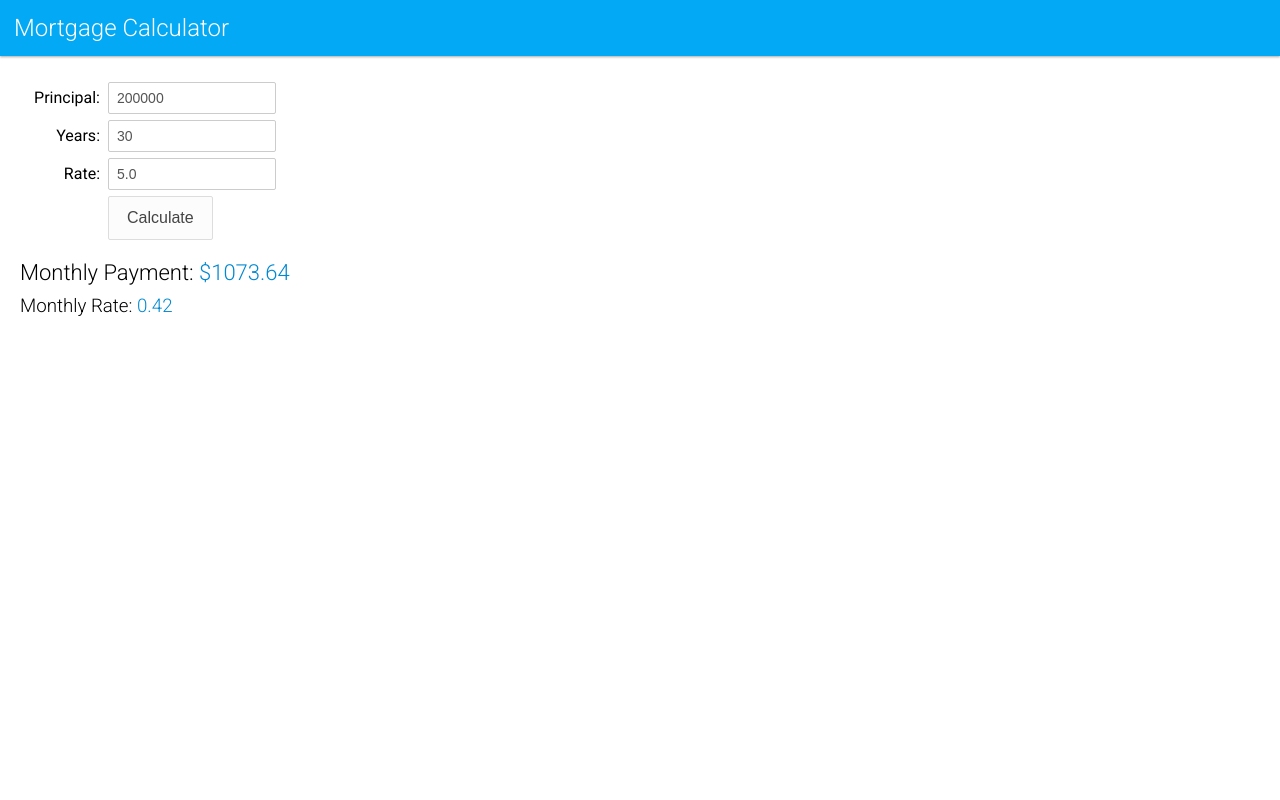
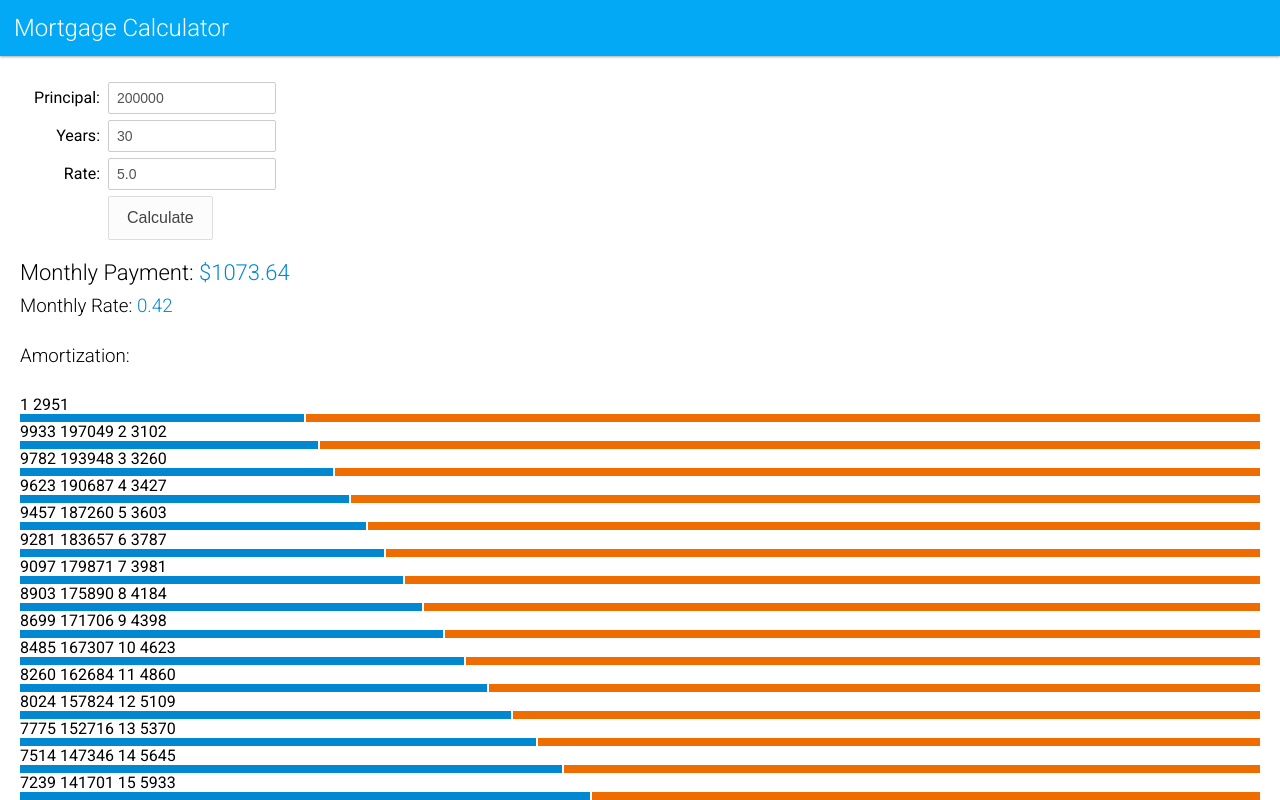
Before and after one commit to xuanlongvts/js-es6, a website built with webpack: page ECMAScript6Tutorial/topics/es6-tutorial-master/index.html in a window 1280 px wide. Both pictures are taken after a click on the button "Calculate". Shown: the top 800 px of the page. Built offline with nearby package versions, Linux system fonts and the light colour scheme.

Commit message:
[ES6] class

```diff
--- a/ECMAScript6Tutorial/topics/es6-tutorial-master/index.html
+++ b/ECMAScript6Tutorial/topics/es6-tutorial-master/index.html
@@ -4,7 +4,6 @@
     <meta charset="utf-8">
     <link href='http://fonts.googleapis.com/css?family=Roboto:400,300,700' rel='stylesheet' type='text/css'>
     <link href="css/styles.css" rel="stylesheet" type="text/css">
-    <script src="build/main.bundle.js"></script>
 </head>
 <body>
 <header>
@@ -31,7 +30,9 @@
     </div>
     <h2>Monthly Payment: <span id="monthlyPayment" class="currency"></span></h2>
     <h3>Monthly Rate: <span id="monthlyRate"></span></h3>
+    <h3>Amortization:</h3>
+    <div id="amortization"></div>
 </div>
-<script src="js/main.js"></script>
+<script src="build/main.bundle.js"></script>
 </body>
 </html>
--- a/ECMAScript6Tutorial/topics/es6-tutorial-master/js/main.js
+++ b/ECMAScript6Tutorial/topics/es6-tutorial-master/js/main.js
@@ -1,37 +1,4 @@
-var calculateMonthlyPayment = (principal, years, rate) => {
-    let monthlyRate = 0;
-    if (rate) {
-       monthlyRate = rate / 100 / 12;
-    }
-    let monthlyPayment = principal * monthlyRate / (1 - (Math.pow(1 / (1 + monthlyRate), years * 12)));
-    return {
-        principal,
-        years,
-        rate,
-        monthlyPayment,
-        monthlyRate
-    }
-};
-
-var calculateAmortization = (principal, years, rate) => {
-    let {monthlyRate, monthlyPayment} = calculateMonthlyPayment(principal, years, rate);
-    let balance = principal;
-    let amortization = [];
-    for (let y=0; y<years; y++) {
-        let interestY = 0;  //Interest payment for year y
-        let principalY = 0; //Principal payment for year y
-        for (let m=0; m<12; m++) {
-            let interestM = balance * monthlyRate;       //Interest payment for month m
-            let principalM = monthlyPayment - interestM; //Principal payment for month m
-            interestY = interestY + interestM;
-            principalY = principalY + principalM;
-            balance = balance - principalM;
-        }
-        amortization.push({principalY, interestY, balance});
-    }
-    return {monthlyPayment, monthlyRate, amortization};
-};
-
+import Mortgage from './mortgage2';
 
 var getId = document.getElementById('calcBtn');
 if(getId){
@@ -39,10 +6,28 @@
         let principal = document.getElementById("principal").value;
         let years = document.getElementById("years").value;
         let rate = document.getElementById("rate").value;
-        //let {monthlyPayment, monthlyRate} = calculateMonthlyPayment(principal, years, rate);
-        let {monthlyPayment, monthlyRate, amortization} = calculateAmortization(principal, years, rate);
-        document.getElementById("monthlyPayment").innerHTML = monthlyPayment.toFixed(2);
-        document.getElementById("monthlyRate").innerHTML = (monthlyRate * 100).toFixed(2);
-        amortization.forEach(month => console.log(month));
+        let mortgage = new Mortgage(principal, years, rate);
+        document.getElementById("monthlyPayment").innerHTML = mortgage.monthlyPayment.toFixed(2);
+        document.getElementById("monthlyRate").innerHTML = (rate / 12).toFixed(2);
+        let html = "";
+        mortgage.amortization.forEach((year, index) => html += `
+        <tr>
+            <td>${index + 1}</td>
+            <td class="currency">${Math.round(year.principalY)}</td>
+            <td class="stretch">
+                <div class="flex">
+                    <div class="bar principal"
+                         style="flex:${year.principalY};-webkit-flex:${year.principalY}">
+                    </div>
+                    <div class="bar interest"
+                         style="flex:${year.interestY};-webkit-flex:${year.interestY}">
+                    </div>
+                </div>
+            </td>
+            <td class="currency left">${Math.round(year.interestY)}</td>
+            <td class="currency">${Math.round(year.balance)}</td>
+        </tr>
+    `);
+        document.getElementById("amortization").innerHTML = html;
     });
 }
--- /dev/null
+++ b/ECMAScript6Tutorial/topics/es6-tutorial-master/js/mortgage2.js
@@ -0,0 +1,35 @@
+export default class Mortgage {
+
+    constructor(principal, years, rate) {
+        this.principal = principal;
+        this.years = years;
+        this.rate = rate;
+    }
+
+    get monthlyPayment() {
+        let monthlyRate = this.rate / 100 / 12;
+        return this.principal * monthlyRate / (1 - (Math.pow(1/(1 + monthlyRate),
+                this.years * 12)));
+    }
+
+    get amortization() {
+        let monthlyPayment = this.monthlyPayment;
+        let monthlyRate = this.rate / 100 / 12;
+        let balance = this.principal;
+        let amortization = [];
+        for (let y=0; y<this.years; y++) {
+            let interestY = 0;
+            let principalY = 0;
+            for (let m=0; m<12; m++) {
+                let interestM = balance * monthlyRate;
+                let principalM = monthlyPayment - interestM;
+                interestY = interestY + interestM;
+                principalY = principalY + principalM;
+                balance = balance - principalM;
+            }
+            amortization.push({principalY, interestY, balance});
+        }
+        return amortization;
+    }
+
+}
--- a/ECMAScript6Tutorial/topics/es6-tutorial-master/webpack.config.js
+++ b/ECMAScript6Tutorial/topics/es6-tutorial-master/webpack.config.js
@@ -18,7 +18,7 @@
             }
         ]
     },
-    starts: {
+    stats: {
         colors: true
     },
     devtool: 'source-map'
```
Also changed, not shown: ECMAScript6Tutorial/topics/es6-tutorial-master/js/mortgage.js (added, +33 -0 lines), ECMAScript6Tutorial/topics/es6-tutorial-master/build/main.bundle.js, 1 other file.
